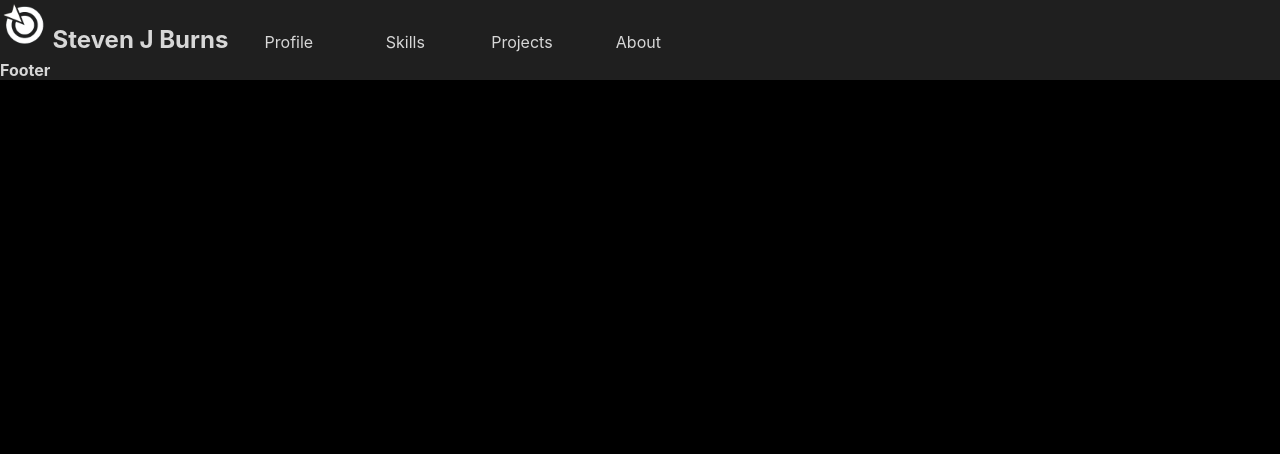
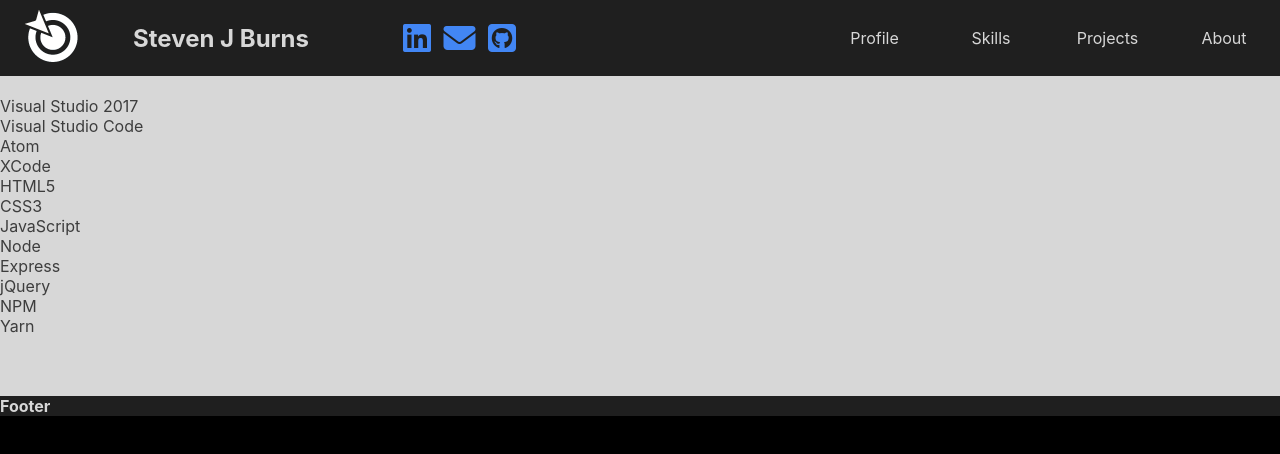
Before and after one commit to StevenJBurns/stevenjburns-2017, a plain HTML site: page index.html in a window 1280 px wide. Drawn offline with Linux system fonts and the light colour scheme.

Commit message:
Added Font Awesome; More header and nav CSS yweaks; Added mail, GitHub and LinkedIn icons

```diff
--- a/css/style.css
+++ b/css/style.css
@@ -2,6 +2,8 @@
   margin: 0;
   padding: 0;
   background: #00000000;
+  -webkit-margin-before: 0;
+  -webkit-margin-after: 0;
 }
 
 html {
@@ -14,28 +16,48 @@ body {
 }
 
 header {
-  height: 96;
+  width: 100%;
   color: #D7D7D7;
   background: #1F1F1F;
+  display: table;
 }
 
 .header-logo {
+  margin: 4px;
+  margin-left: 20px;
+  height: 64px;
+  width: 64px;
+  text-align: center;
+  /* display: table-cell; */
+}
+
+.link-logo {
   height: 48px;
   width: 48px;
-  display: inline-block;
+}
+
+a .fa, a:visited .fa {
+  margin-left: 4px;
+  margin-right: 4px;
+  color: #4286f4;
 }
 
 .header-h2 {
-  margin: auto;
-  display: inline-block;
+  margin: 4px;
+  width: auto;
+  text-align: left;
+  vertical-align: middle;
+  display: table-cell;
 }
 
 nav {
-  display: inline-block
+  vertical-align: middle;
+  display: table-cell;
 }
 
 nav ul {
-
+  width: 100%;
+  text-align: right;
 }
 
 nav li {
--- a/index.html
+++ b/index.html
@@ -4,11 +4,20 @@
     <meta charset="utf8" />
     <title>stevenjburns &bull; personal</title>
     <link rel="stylesheet" href="css/style.css" />
+    <script src="https://use.fontawesome.com/3d4ad21d36.js"></script>
   </head>
   <body>
     <header>
       <img class="header-logo" src="assets/bullseye.white.png"/>
       <h2 class="header-h2">Steven J Burns</h2>
+      <nav>
+        <a href="https://www.linkedin.com/in/steven-burns-79a832b6/"><i class="fa fa-linkedin-square fa-2x" aria-hidden="true"></i></a>
+        <a href="mailto:stevenjburns@msn.com?Subject=Youre%20Hired" target="_top"><i class="fa fa-envelope fa-2x" aria-hidden="true"></i></a>
+        <a href="https://github.com/StevenJBurns"><i class="fa fa-github-square fa-2x" aria-hidden="true"></i></a>
+        <!-- <img class="link-logo" src="assets/linkedin.png" />
+        <img class="link-logo" src="assets/outlook.png" />
+        <img class="link-logo" src="assets/github.png" />         -->
+      </nav>
       <nav>
         <ul>
           <li><a>Profile</a></li>
@@ -19,7 +28,28 @@
       </nav>
     </header>
     <main>
-
+      <div>
+        <ul>
+          <li></li>
+        </ul>
+        <ul>
+          <li>Visual Studio 2017</li>
+          <li>Visual Studio Code</li>
+          <li>Atom</li>
+          <li>XCode</li>
+          <li>HTML5</li>
+          <li>CSS3</li>
+          <li>JavaScript</li>
+          <li>Node</li>
+          <li>Express</li>
+          <li>jQuery</li>
+          <li>NPM</li>
+          <li>Yarn</li>
+          <li></li>
+          <li></li>
+          <li></li>
+        </ul>
+      </div>
     </main>
     <footer>
         <h4>Footer</h4>
```
Also changed, not shown: assets/github.png (added), assets/linkedin.png (added), assets/outlook.png (added).
